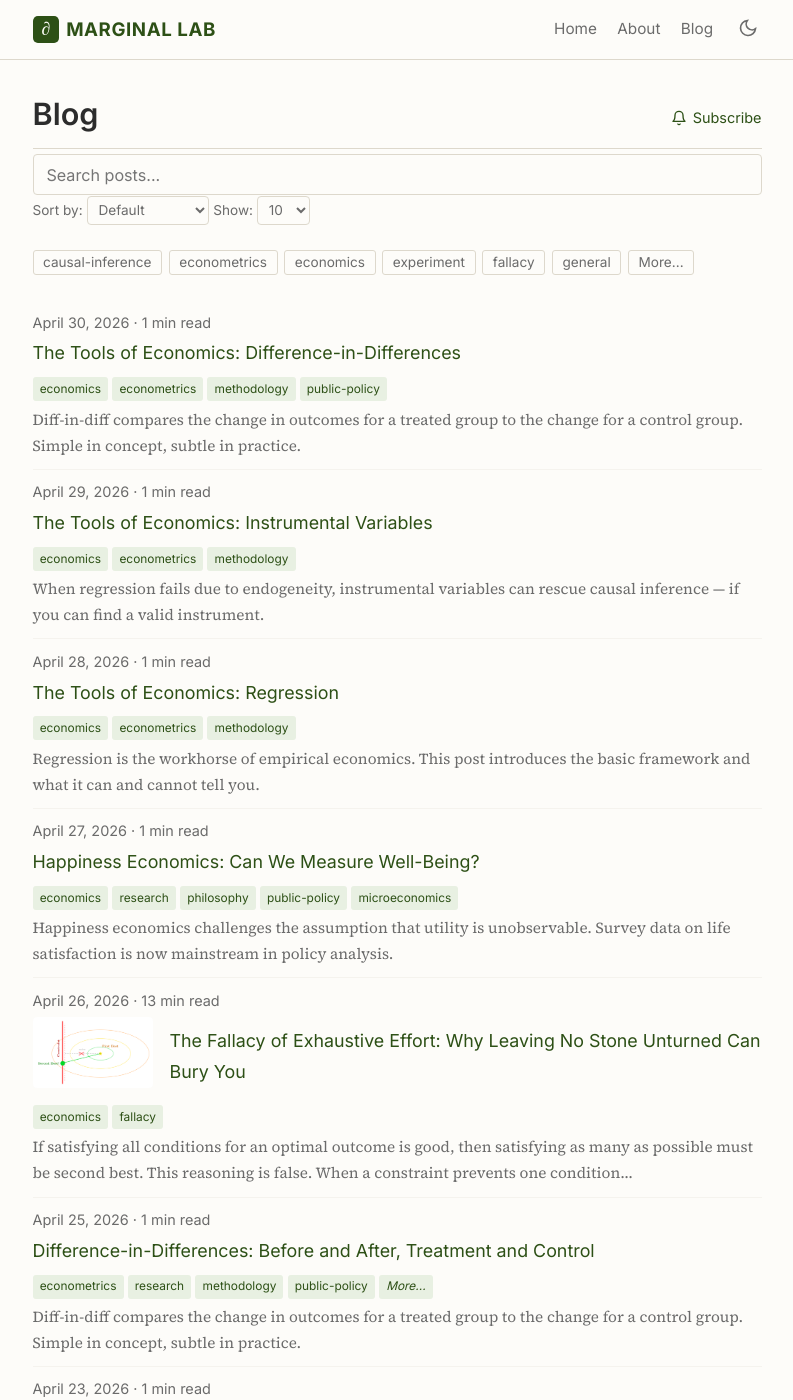
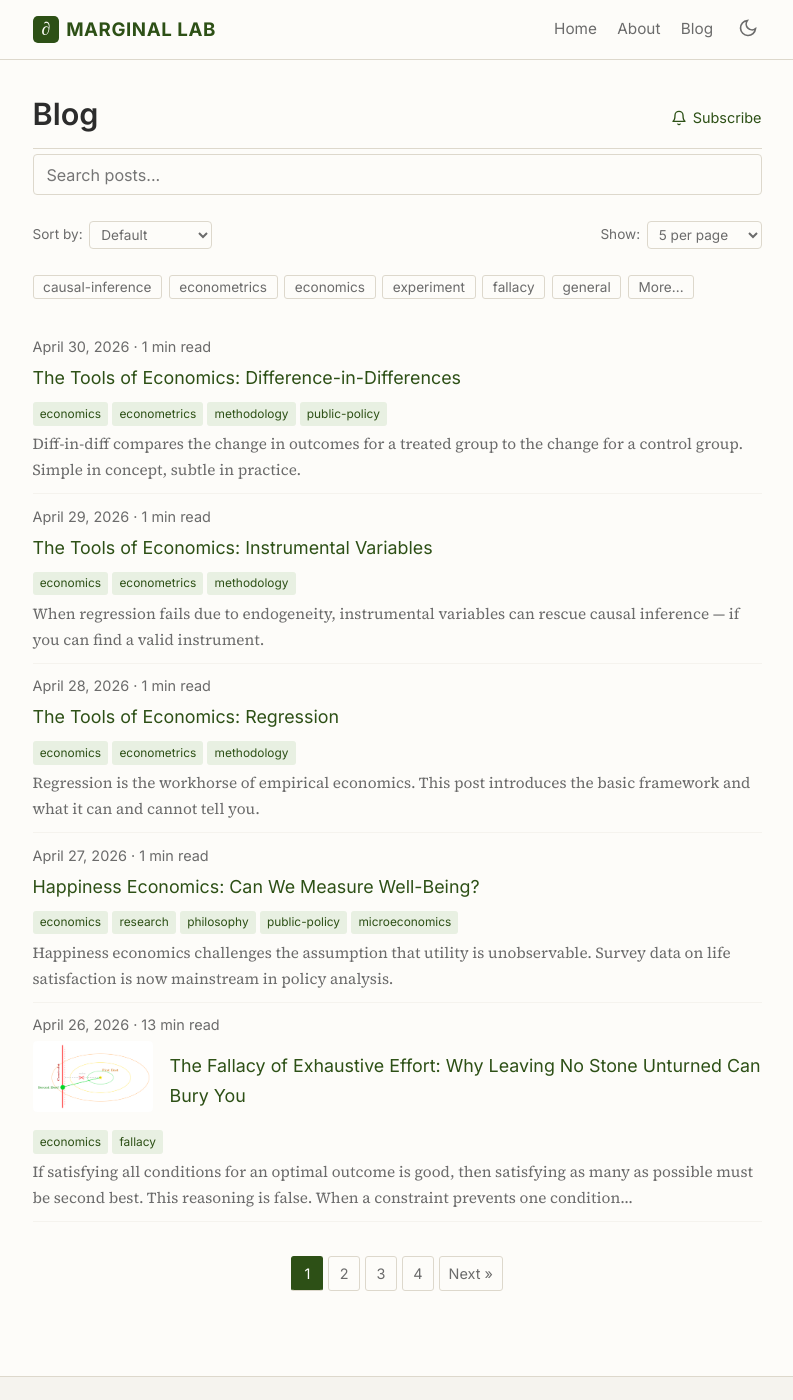
Before and after one commit to marginallabs/marginallabs.github.io, a Jekyll site: the page built from _pages/blog.md, in a window 1280 px wide and 1400 px high. Shown: the whole window, without its empty margins (243-1036 px from the left). Built offline with Jekyll 4.4.1, drawn with Linux system fonts in a browser that asks for light colours; some of the changed text lies outside the part shown.

Commit message:
Split sort/show controls left/right, add 'per page' labels, default to 5
Co-Authored-By: Claude Opus 4.7 <noreply@anthropic.com>

```diff
--- a/_pages/blog.md
+++ b/_pages/blog.md
@@ -8,21 +8,28 @@ subscribe: true
 <div class="search-box">
   <input type="text" id="search-input" placeholder="Search posts..." autocomplete="off">
   <span class="search-clear" id="search-clear">&times;</span>
-  <span class="search-sort-label">Sort by:</span>
-  <select class="search-sort" id="search-sort">
-    <option value="default">Default</option>
-    <option value="newest">Newest first</option>
-    <option value="oldest">Oldest first</option>
-    <option value="shortest">Shortest read</option>
-    <option value="longest">Longest read</option>
-  </select>
-  <span class="search-sort-label">Show:</span>
-  <select class="search-sort" id="per-page">
-    <option value="10">10</option>
-    <option value="5">5</option>
-    <option value="20">20</option>
-    <option value="0">All</option>
-  </select>
+</div>
+
+<div class="search-controls">
+  <div class="search-controls-left">
+    <span class="search-sort-label">Sort by:</span>
+    <select class="search-sort" id="search-sort">
+      <option value="default">Default</option>
+      <option value="newest">Newest first</option>
+      <option value="oldest">Oldest first</option>
+      <option value="shortest">Shortest read</option>
+      <option value="longest">Longest read</option>
+    </select>
+  </div>
+  <div class="search-controls-right">
+    <span class="search-sort-label">Show:</span>
+    <select class="search-sort" id="per-page">
+      <option value="5" selected>5 per page</option>
+      <option value="10">10 per page</option>
+      <option value="20">20 per page</option>
+      <option value="0">All posts</option>
+    </select>
+  </div>
 </div>
 
 <span class="search-result-count" id="search-result-count" style="display:none;"></span>
--- a/assets/css/style.css
+++ b/assets/css/style.css
@@ -438,6 +438,17 @@ details[open] > .section-toggle .toggle-chevron {
 }
 .search-sort:focus {
   border-color: var(--color-accent);
+}
+.search-controls {
+  display: flex;
+  justify-content: space-between;
+  align-items: center;
+  margin-bottom: 1.5em;
+}
+.search-controls-left, .search-controls-right {
+  display: flex;
+  align-items: center;
+  gap: 0.4em;
 }
 .search-clear {
   position: absolute;
```
Also changed, not shown: other parts of _pages/blog.md (+1 -1 lines).
